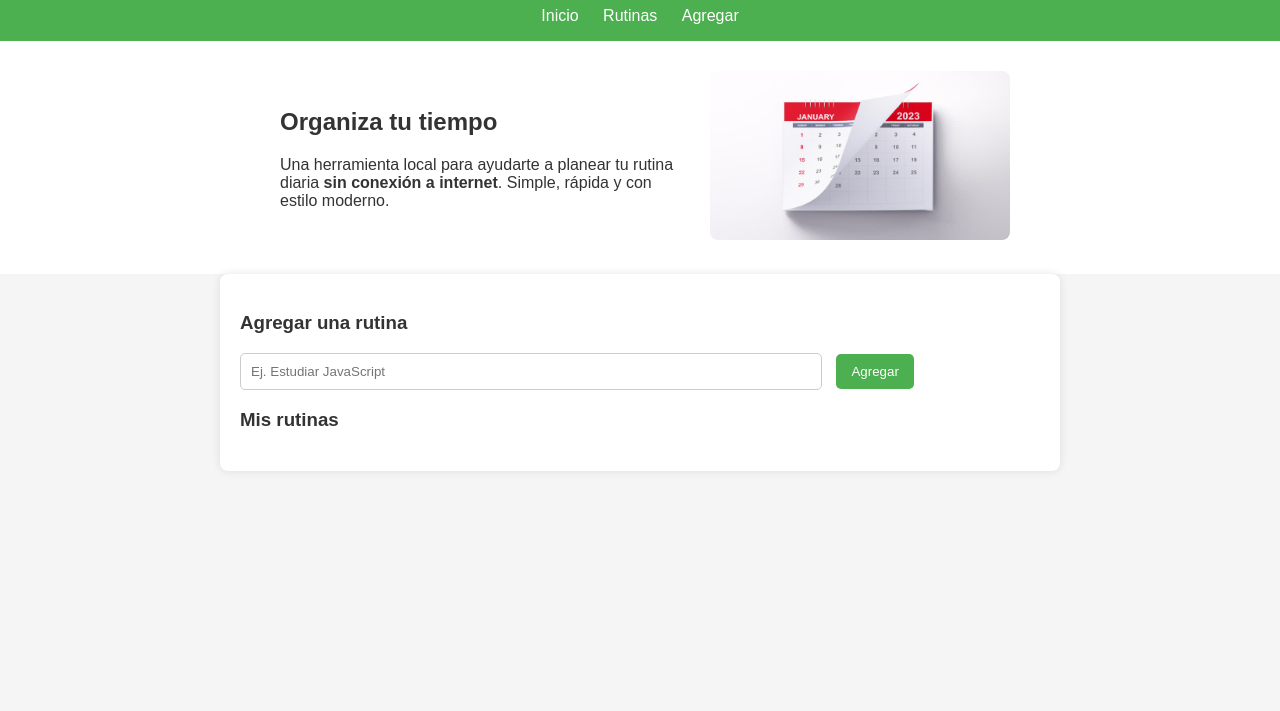
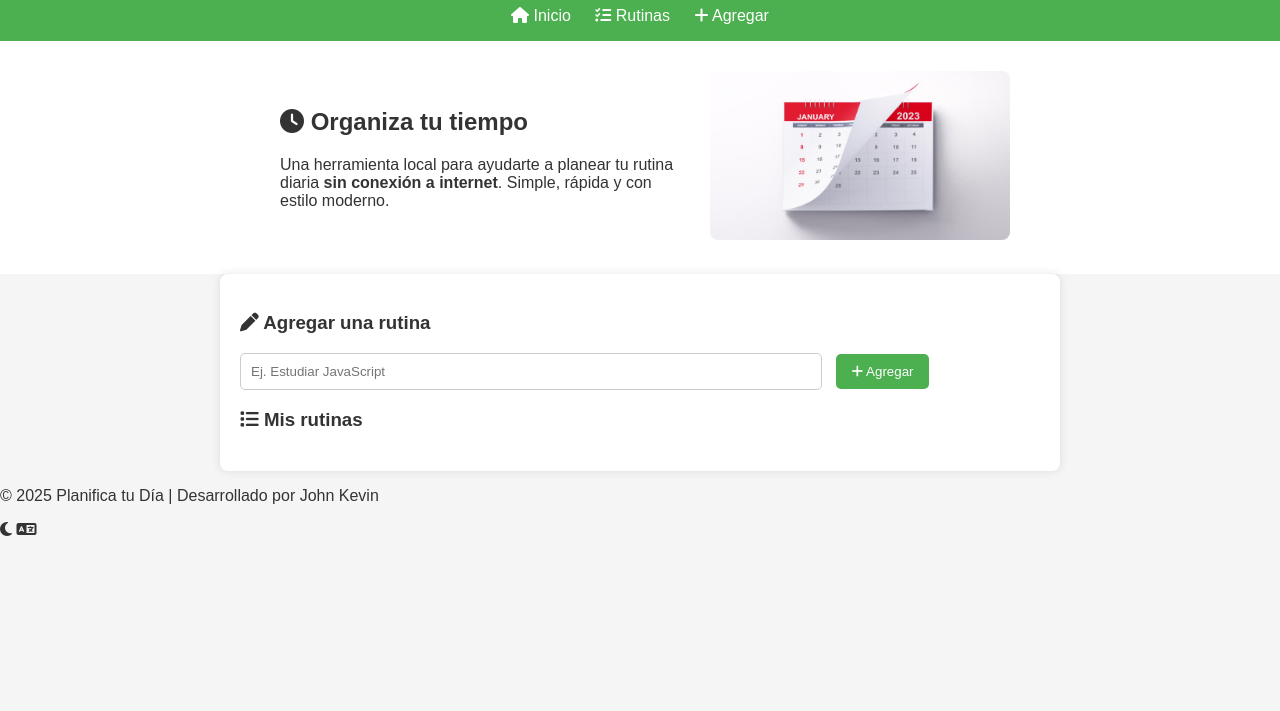
Before and after one commit to Eljohnnyb/Planifica, a plain HTML site: page index.html in a window 1280 px wide. Shown: the part 89-800 px from the top of the page. Drawn offline with Linux system fonts and the light colour scheme.

Commit message:
Update index.html

```diff
--- a/index.html
+++ b/index.html
@@ -5,17 +5,18 @@
     <meta name="viewport" content="width=device-width, initial-scale=1.0" />
     <title>Planifica tu Día</title>
     <link rel="stylesheet" href="style.css" />
+    <link rel="stylesheet" href="https://cdnjs.cloudflare.com/ajax/libs/font-awesome/6.5.0/css/all.min.css" integrity="sha512-..." crossorigin="anonymous" referrerpolicy="no-referrer" />
 </head>
 <body>
 
     <!-- CABECERA CON TÍTULO Y NAVEGACIÓN -->
     <header>
         <div class="header-content">
-            <h1>Planifica tu Día</h1>
+            <h1><i class="fa-solid fa-calendar-check"></i> Planifica tu Día</h1>
             <nav>
-                <a href="#">Inicio</a>
-                <a href="#">Rutinas</a>
-                <a href="#">Agregar</a>
+                <a href="#"><i class="fa-solid fa-house"></i> Inicio</a>
+                <a href="#"><i class="fa-solid fa-list-check"></i> Rutinas</a>
+                <a href="#"><i class="fa-solid fa-plus"></i> Agregar</a>
             </nav>
         </div>
     </header>
@@ -23,7 +24,7 @@
     <!-- SECCIÓN DE INTRODUCCIÓN CON TEXTO + IMAGEN -->
     <section class="intro">
         <div class="intro-texto">
-            <h2>Organiza tu tiempo</h2>
+            <h2><i class="fa-solid fa-clock"></i> Organiza tu tiempo</h2>
             <p>
                 Una herramienta local para ayudarte a planear tu rutina diaria <strong>sin conexión a internet</strong>.
                 Simple, rápida y con estilo moderno.
@@ -37,21 +38,30 @@
     <!-- PANEL PRINCIPAL -->
     <main class="container">
         <!-- FORMULARIO PARA AGREGAR RUTINAS -->
-        <section>
-            <h3>Agregar una rutina</h3>
+        <section class="formulario">
+            <h3><i class="fa-solid fa-pen"></i> Agregar una rutina</h3>
             <input type="text" id="nombreRutina" placeholder="Ej. Estudiar JavaScript" />
-            <button onclick="agregarRutina()">Agregar</button>
+            <button onclick="agregarRutina()"><i class="fa-solid fa-plus"></i> Agregar</button>
         </section>
 
         <!-- LISTADO DE RUTINAS -->
-        <section>
-            <h3>Mis rutinas</h3>
+        <section class="rutinas">
+            <h3><i class="fa-solid fa-list"></i> Mis rutinas</h3>
             <div id="panelRutinas" class="event-list">
                 <!-- Aquí aparecerán las rutinas -->
             </div>
         </section>
     </main>
 
+    <!-- PIE DE PÁGINA -->
+    <footer>
+        <p>&copy; 2025 Planifica tu Día | Desarrollado por John Kevin</p>
+        <div class="footer-icons">
+            <i class="fa-solid fa-moon"></i>
+            <i class="fa-solid fa-language"></i>
+        </div>
+    </footer>
+
     <!-- SCRIPT -->
     <script src="script.js"></script>
 </body>
```
